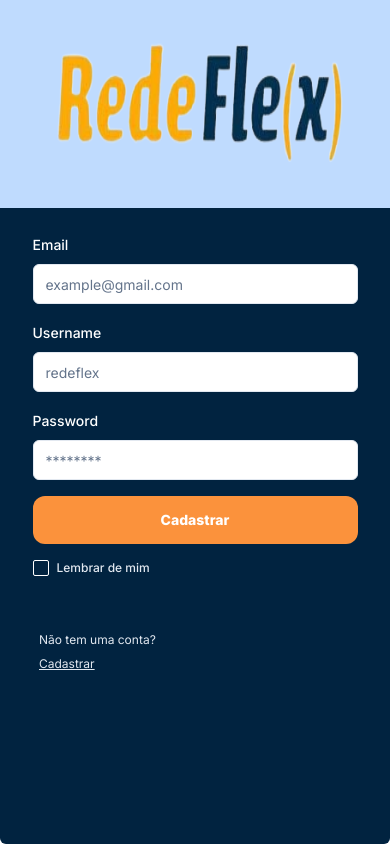
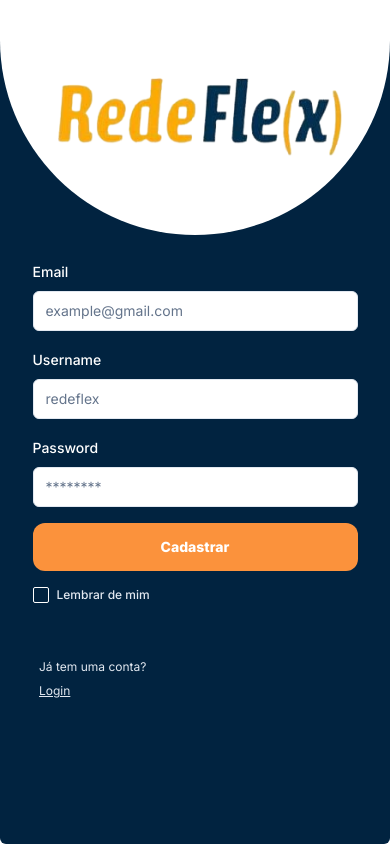
Before and after one commit to sintese-bi/rede-flex, a Next.js app: page /register in a window 390 px wide. Built offline with nearby package versions, Linux system fonts and the light colour scheme.

Commit message:
concertando desproporção da logo redeflex

```diff
--- a/src/app/register/page.tsx
+++ b/src/app/register/page.tsx
@@ -19,14 +19,13 @@ export default function Register() {
           <FormComponents />
         </div>
         <div className="flex flex-col lg:justify-center md:justify-center justify-start items-center w-full lg:w-2/4 md:w-2/4 h-full lg:rounded-none md:rounded-none sm:rounded-md xs:rounded-md rounded-md bg-main-color gap-6">
-          <div className="flex lg:hidden md:hidden sm:flex md:flex flex justify-center items-bottom h-52 w-full bg-white rounded-b-full bg-blue-200">
+          <div className="flex lg:hidden md:hidden sm:flex md:flex flex justify-center items-bottom py-12 w-full rounded-b-full bg-white">
             <Image
-              priority={true}
               src="/logo.png"
-              alt="redeflex_logo"
-              width={120}
-              height={120}
-              className="w-auto h-auto bg-blue-200"
+              width={200}
+              height={200}
+              alt="redeflex logo"
+              className="w-auto h-auto"
             />
           </div>
           <WelcomeComponents />
@@ -34,9 +33,9 @@ export default function Register() {
             <FormComponents />
           </div>
           <div className="lg:hidden md:hidden flex flex-col gap-2 w-4/5 text-slate-200 text-xs mt-8">
-            <p>Não tem uma conta?</p>
-            <Link href={"/"} className="underline">
-              Cadastrar
+            <p>Já tem uma conta?</p>
+            <Link href={"/login"} className="underline">
+              Login
             </Link>
           </div>
         </div>
```
